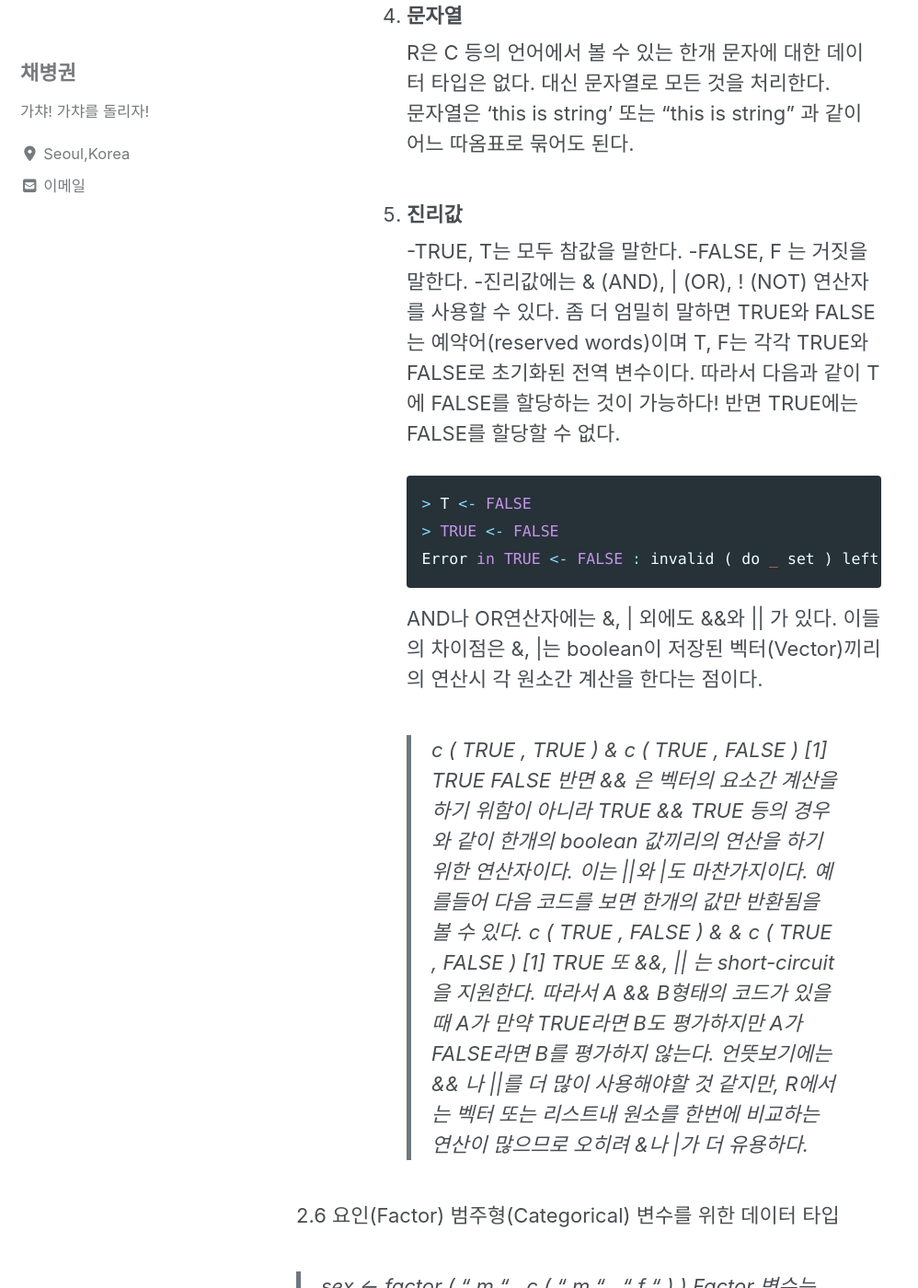
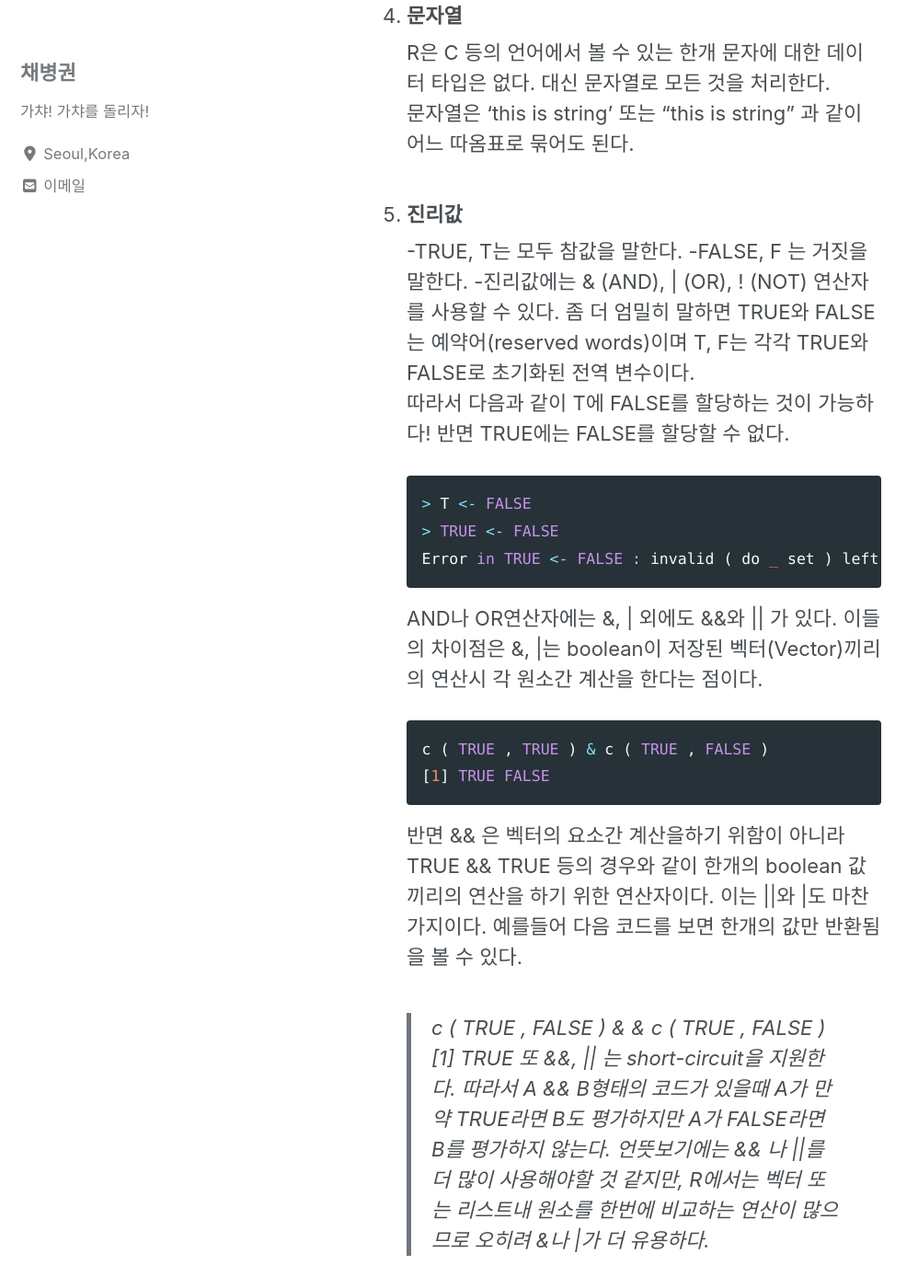
Before and after one commit to ByeongGwonChae/mynotebook, a Jekyll site: the page built from _posts/2020-01-01-R-first-note.md, in a window 1280 px wide and 1400 px high, scrolled down 1727 px. Shown: the whole window at 92% size, without its empty margins (0-998 px from the left). Built offline with Jekyll 4.4.1, drawn with Linux system fonts in a browser that asks for light colours; cached includes are drawn as plain includes; nearby versions of some CDN libraries.

Commit message:
Update 2020-01-01-R-first-note.md

```diff
--- a/_posts/2020-01-01-R-first-note.md
+++ b/_posts/2020-01-01-R-first-note.md
@@ -31,15 +31,18 @@ R은 C 등의 언어에서 볼 수 있는 한개 문자에 대한 데이터 타
 -TRUE, T는 모두 참값을 말한다.
 -FALSE, F 는 거짓을 말한다.
 -진리값에는 & (AND), | (OR), ! (NOT) 연산자를 사용할 수 있다.
-좀 더 엄밀히 말하면 TRUE와 FALSE는 예약어(reserved words)이며 T, F는 각각 TRUE와 FALSE로 초기화된 전역 변수이다. 따라서 다음과 같이 T에 FALSE를 할당하는 것이 가능하다! 반면 TRUE에는 FALSE를 할당할 수 없다.
+좀 더 엄밀히 말하면 TRUE와 FALSE는 예약어(reserved words)이며 T, F는 각각 TRUE와 FALSE로 초기화된 전역 변수이다.<br>
+따라서 다음과 같이 T에 FALSE를 할당하는 것이 가능하다! 반면 TRUE에는 FALSE를 할당할 수 없다.
 ~~~ R
 > T <- FALSE
 > TRUE <- FALSE
 Error in TRUE <- FALSE : invalid ( do _ set ) left - hand side to assignment
 ~~~
 AND나 OR연산자에는 &, | 외에도 &&와 || 가 있다. 이들의 차이점은 &, |는 boolean이 저장된 벡터(Vector)끼리의 연산시 각 원소간 계산을 한다는 점이다.
-  > c ( TRUE , TRUE ) & c ( TRUE , FALSE )
-  [1] TRUE FALSE
+~~~ R
+c ( TRUE , TRUE ) & c ( TRUE , FALSE )
+[1] TRUE FALSE
+~~~
 반면 && 은 벡터의 요소간 계산을하기 위함이 아니라 TRUE && TRUE 등의 경우와 같이 한개의 boolean 값끼리의 연산을 하기 위한 연산자이다. 이는 ||와 |도 마찬가지이다. 예를들어 다음 코드를 보면 한개의 값만 반환됨을 볼 수 있다.
   > c ( TRUE , FALSE ) & & c ( TRUE , FALSE )
   [1] TRUE
```
